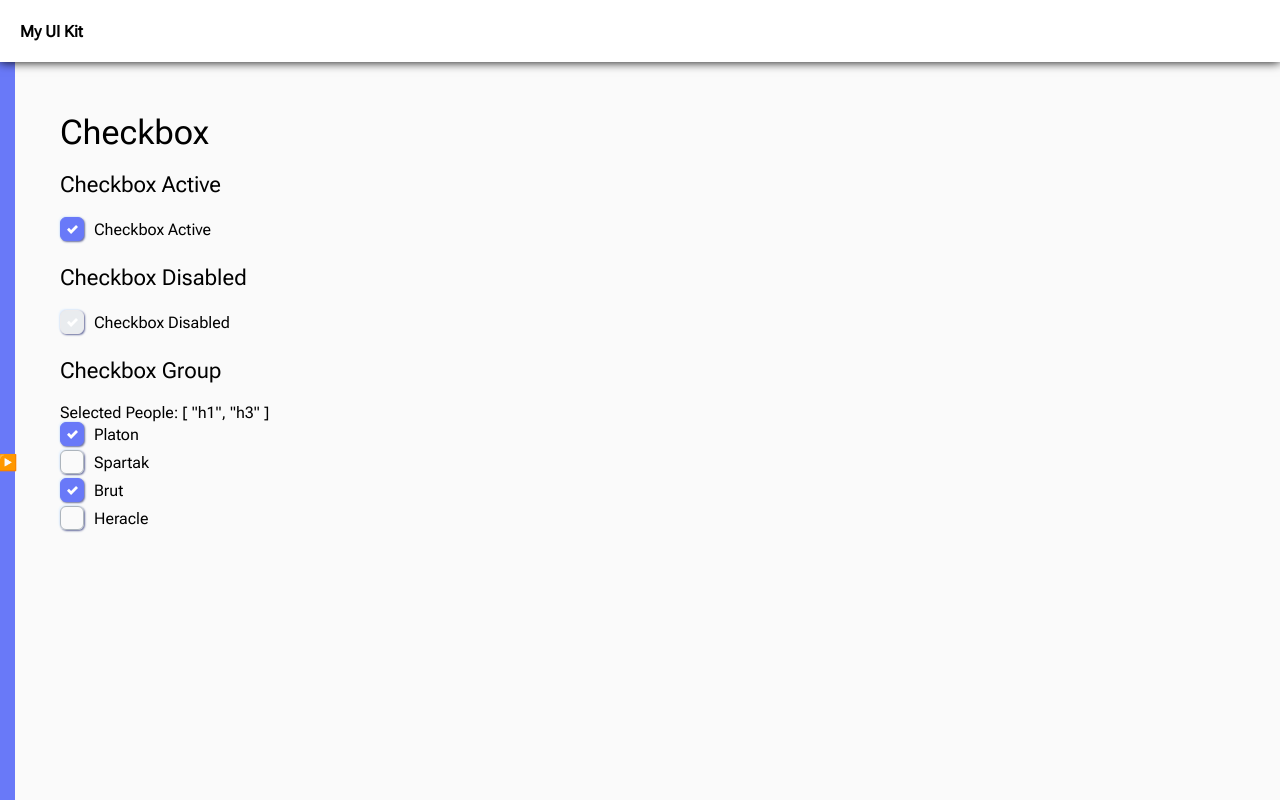
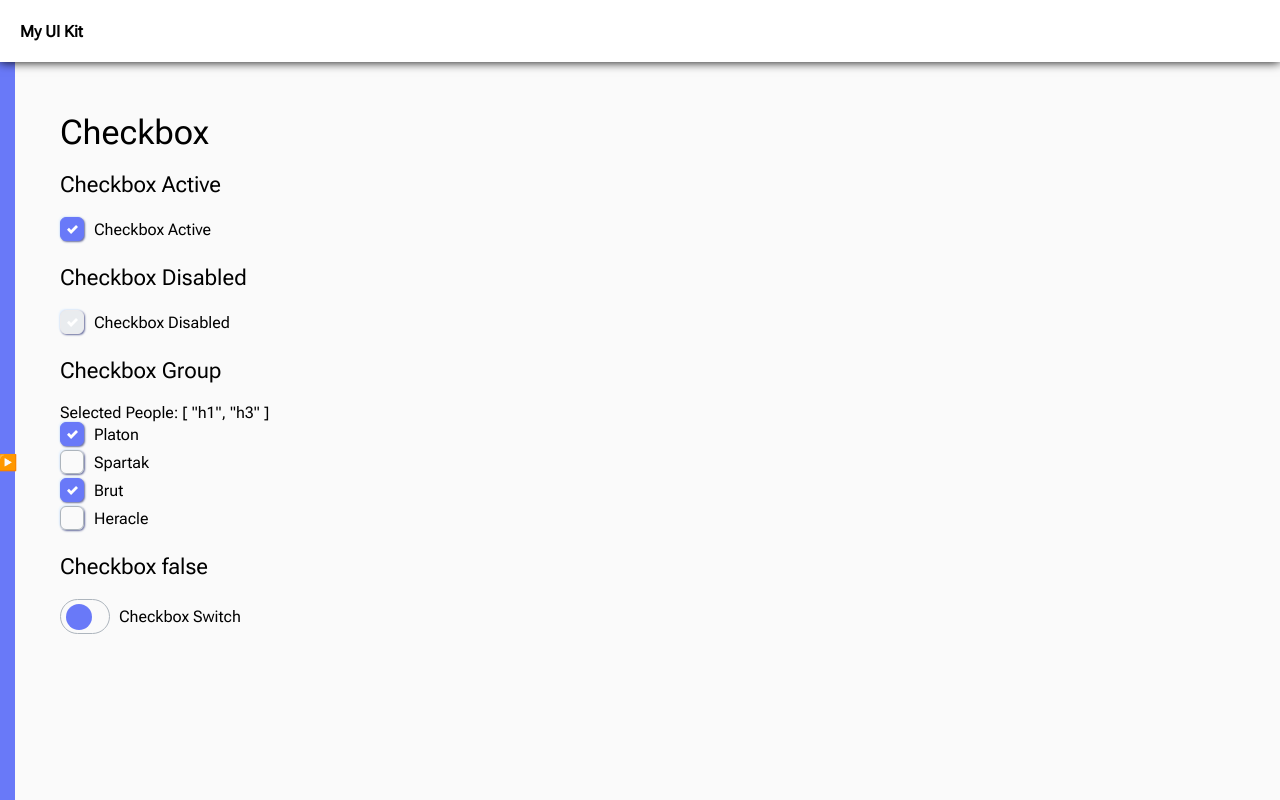
Before and after one commit to alex-sizow/AlexUI-Vue, a Vue app: page /checkbox in a window 1280 px wide. Built offline with nearby package versions, Linux system fonts and the light colour scheme.

Commit message:
Checkbox switch element

```diff
--- a/src/components/Checkbox/Checkbox.vue
+++ b/src/components/Checkbox/Checkbox.vue
@@ -33,6 +33,10 @@
 		type: Boolean,
 		default: false,
 	},
+	type: {
+		type: String,
+		default: 'checkbox',
+	},
 });
 
 const handleClick = (event) => {
@@ -48,8 +52,12 @@
 </script>
 
 <template>
+	<div :class="[{ 'switch-container': type === 'switch' }]">
 		<input
-		class="checkbox"
+			:class="[
+				{ checkbox: type === 'checkbox' },
+				{ switch: type === 'switch' },
+			]"
 			type="checkbox"
 			:name="name"
 			:id="id"
@@ -58,6 +66,13 @@
 			:disabled="disabled"
 			@input="handleClick($event)" />
 		<label :for="id">{{ label }}</label>
+		<label
+			v-if="type === 'switch'"
+			:for="id"
+			:class="switch__label"
+			>{{ label }}</label
+		>
+	</div>
 </template>
 
 <style lang="scss" scoped>
@@ -114,4 +129,58 @@
 		box-shadow: var(--shadow);
 	}
 }
+
+.switch {
+	height: 0;
+	width: 0;
+	visibility: hidden;
+	position: absolute;
+	z-index: -1;
+	opacity: 0;
+	&-container {
+		display: flex;
+		align-items: center;
+		gap: 9px;
+	}
+	&__label {
+		margin-left: 10px;
+	}
+	& + label {
+		cursor: pointer;
+		text-indent: -9999px;
+		width: 50px;
+		height: 35px;
+		background: #fafafa;
+		border: 1px solid #adb5bd;
+		display: block;
+		border-radius: 100px;
+		position: relative;
+		&:after {
+			content: '';
+			position: absolute;
+			top: 50%;
+			left: 5px;
+			width: 26px;
+			height: 26px;
+			background: #fff;
+			background: var(--primary);
+			border-radius: 90px;
+			transition: 0.3s;
+			transform: translateY(-50%);
+		}
+	}
+	&:checked {
+		& + label {
+			background: var(--primary);
+			&:after {
+				background: #fff;
+				left: calc(100% - 5px);
+				transform: translateX(-100%) translateY(-50%);
+			}
+			&:active:after {
+				width: 33px;
+			}
+		}
+	}
+}
 </style>
--- a/src/views/Checkbox.vue
+++ b/src/views/Checkbox.vue
@@ -27,11 +27,13 @@
 	},
 ]);
 const selectedPeople = ref(['h1', 'h3']);
+
+const switchProfessional = ref(false);
 </script>
 
 <template>
 	<h1 class="heading-1">Checkbox</h1>
-	<h1 class="heading-2">Checkbox Active</h1>
+	<h2 class="heading-2">Checkbox Active</h2>
 	<Checkbox
 		name="checkboxActive"
 		label="Checkbox
@@ -54,6 +56,15 @@
 		name="selectedPeople"
 		v-model:value="selectedPeople"
 		:options="listOfPeople"></CheckboxGroup>
+	<h2 class="heading-2">Checkbox {{ switchProfessional }}</h2>
+	<Checkbox
+		type="switch"
+		name="switch"
+		label="Checkbox
+		Switch"
+		id="switch"
+		value="I love it"
+		v-model:checked="switchProfessional"></Checkbox>
 </template>
 
 <style lang="scss" scoped></style>
```
Lines whose indentation alone changed are shown as unchanged.
